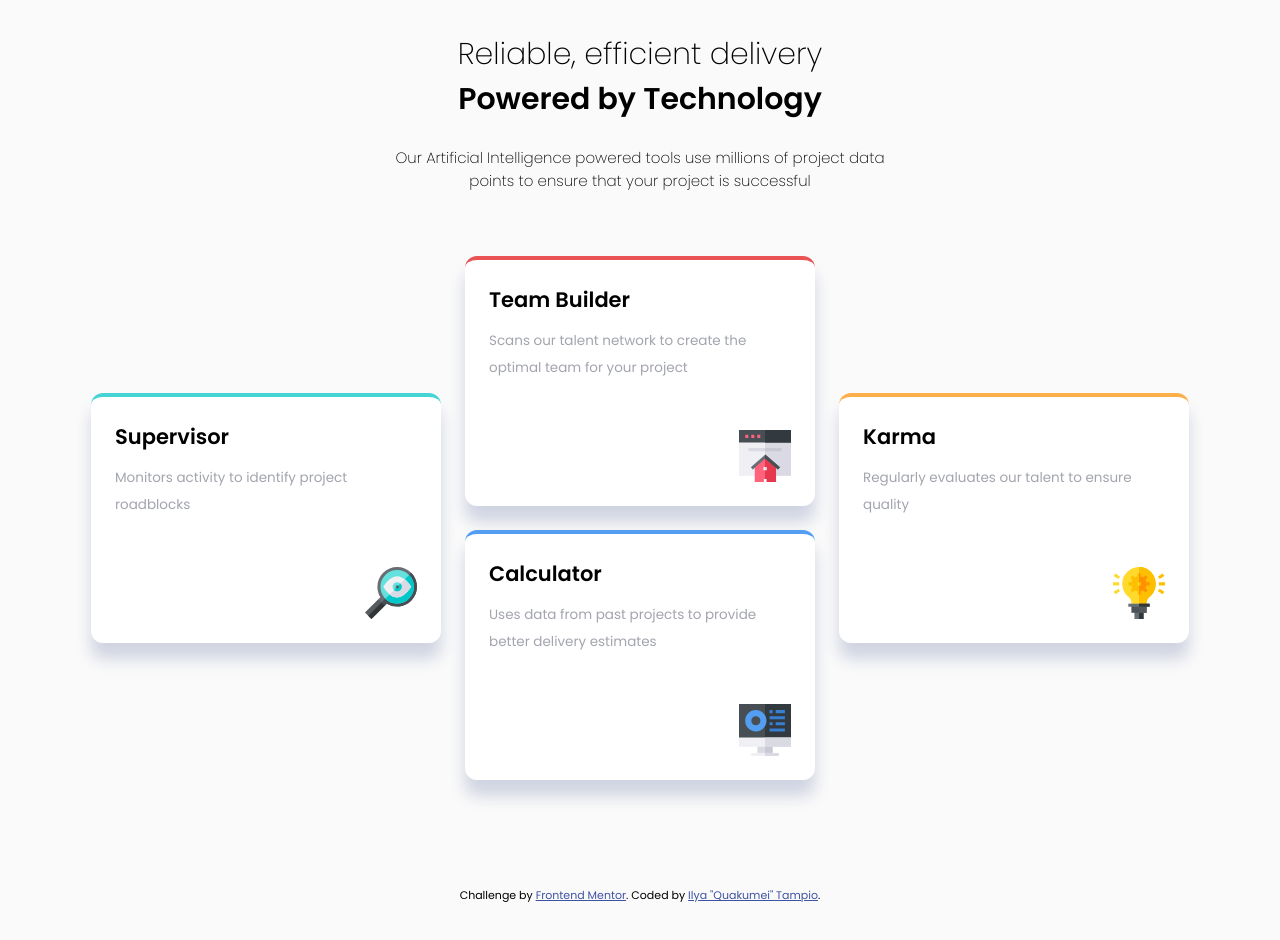
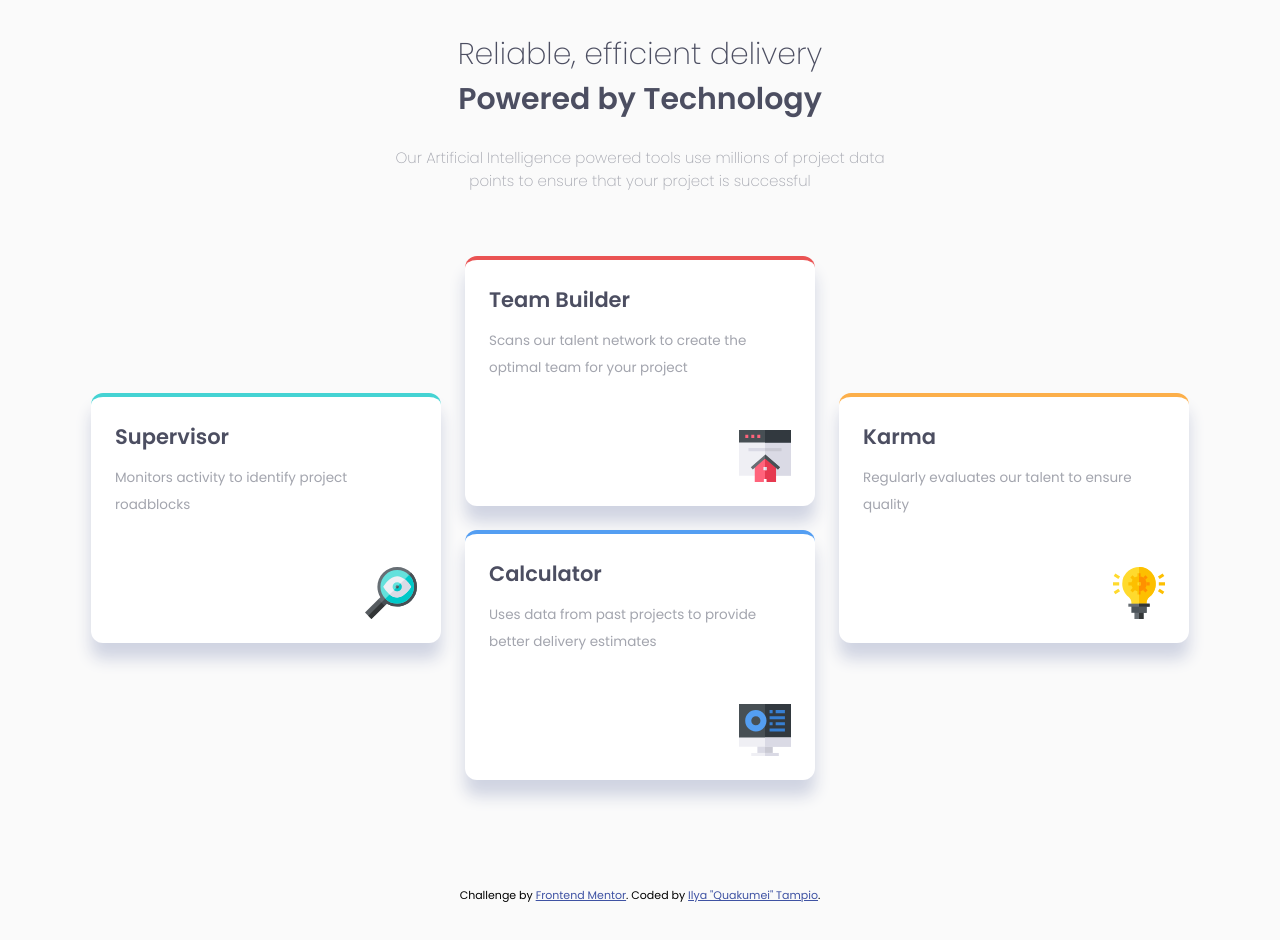
Before and after one commit to Quakumei/FM-four-card-feature-section, a plain HTML site: page index.html in a window 1280 px wide. Drawn offline with Linux system fonts and the light colour scheme.

Commit message:
title color fix

```diff
--- a/style.css
+++ b/style.css
@@ -54,16 +54,19 @@ main {
 }
 
 .page-heading__title {
+    color: var(--blue-900);
     margin: 0;
     font-weight:var(--weight-light);
     font-size: calc(var(--fs-base) * 1.6);
 }
 
 .page-heading__title b{
+    color: var(--blue-900);
     font-weight: var(--weight-bold);
 }
 
 .page-heading__description {
+    color: var(--blue-700);
     padding-top: 1.5rem;
     font-weight: var(--weight-light);
 }
@@ -99,6 +102,7 @@ main {
 }
 
 .feature-card__title {
+    color: var(--blue-900);
     margin: 0;
     font-weight: var(--weight-bold);
     font-size: calc(var(--fs-base)*1.4);
@@ -134,18 +138,18 @@ main {
     grid-auto-flow: dense;
 }
 
-@media (min-width: 750px) {
+@media only screen and (min-width: 750px) {
     .page-heading__title {
         font-size: calc(var(--fs-base) * 2);
     }
 
     .cards-container {
         display:grid;
-        min-width: calc(750px);
+        min-width: 750px;
     }
 }
 
-@media (min-width: 1200px) {
+@media only screen and  (min-width: 1200px) {
     .cards-container {
         display:grid;
         min-width: fit-content;
```
